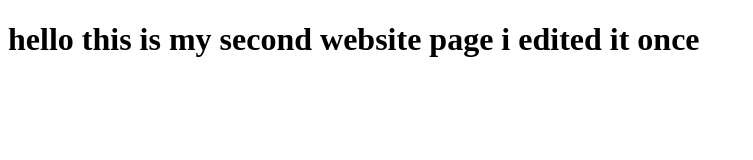
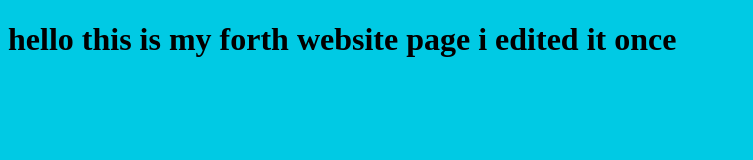
Before and after one commit to F9oOol11/my-travel-plans, a plain HTML site: page index.html in a window 1280 px wide. Shown: the whole page, without its empty margins (0-753 px from the left). Drawn offline with Linux system fonts and the light colour scheme.

Commit message:
update the back ground

```diff
--- a/css/app.css
+++ b/css/app.css
@@ -0,0 +1,3 @@
+body {
+    background-color: #00cae4;
+}
--- a/index.html
+++ b/index.html
@@ -4,8 +4,9 @@
   <head>
     <meta charset="utf-8">
     <title>test</title>
+    <link rel="stylesheet" href="css/app.css">
   </head>
   <body>
-    <h1>hello this is my second website page i edited it once</h1>
+    <h1>hello this is my forth website page i edited it once</h1>
   </body>
 </html>
```
Also changed, not shown: 1 other file.
